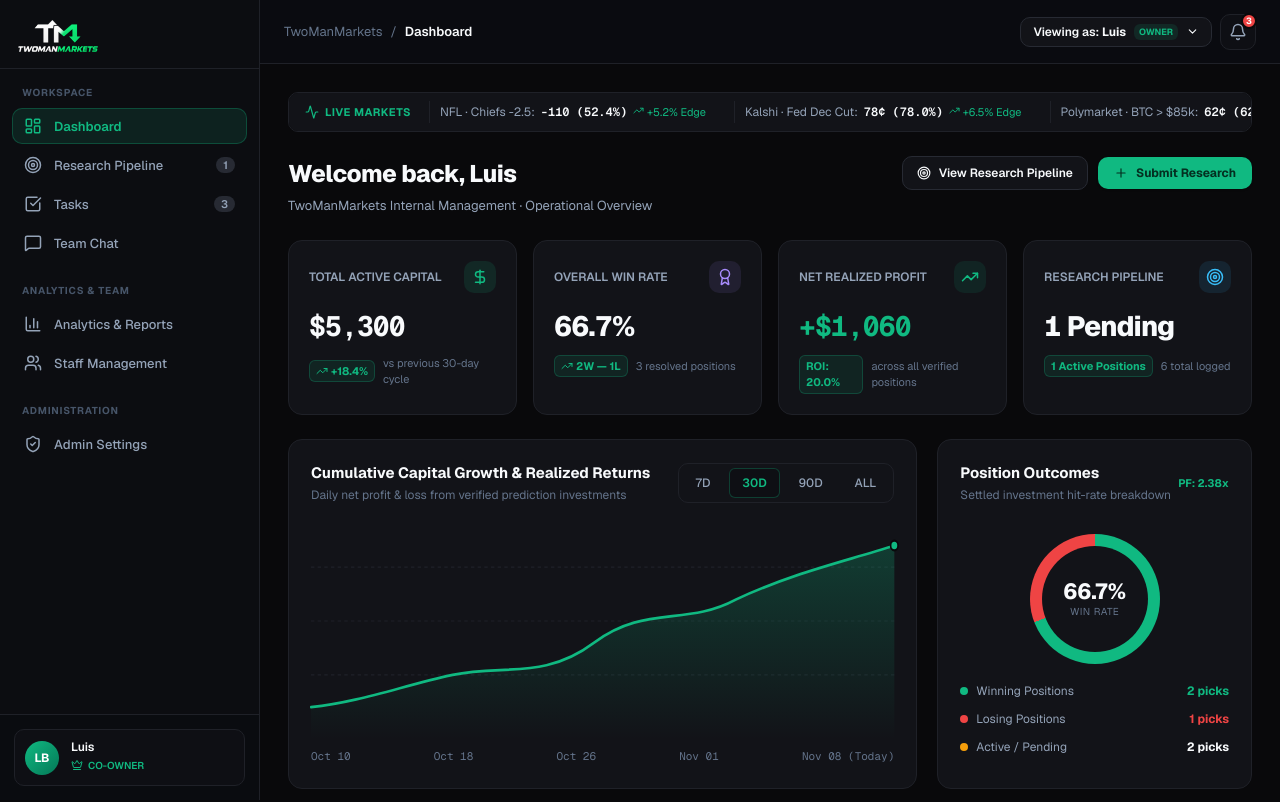
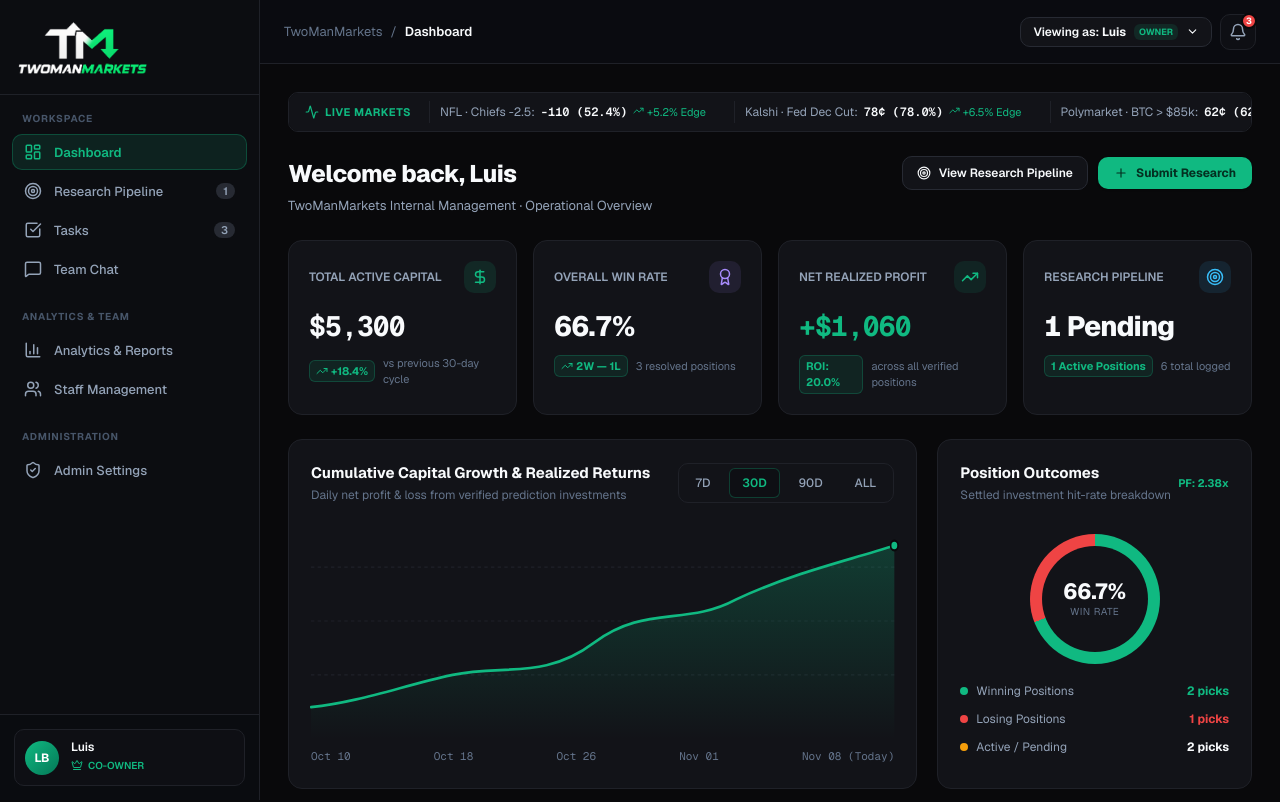
Before and after one commit to Nyx-abu/TwoManMarkets, a React (Vite) app: page / in a window 1280 px wide. Shown: the top 802 px of the page. Built offline with nearby package versions, Linux system fonts and the light colour scheme.

Commit message:
style: increase brand logo scale and sidebar header prominence

```diff
--- a/src/styles.css
+++ b/src/styles.css
@@ -191,23 +191,24 @@ a {
 }
 
 .sidebar-header {
-  padding: 20px 18px 16px;
-  display: flex;
-  align-items: center;
-  justify-content: space-between;
+  padding: 22px 18px 20px;
+  display: flex;
+  align-items: center;
+  justify-content: flex-start;
   border-bottom: 1px solid var(--border-subtle);
+  min-height: 84px;
 }
 
 .brand-wrapper {
   display: flex;
   align-items: center;
-  gap: 12px;
+  width: 100%;
 }
 
 .brand-logo-img {
-  height: 32px;
+  height: 52px;
   width: auto;
-  max-width: 140px;
+  max-width: 175px;
   object-fit: contain;
   filter: none;
 }
@@ -1910,7 +1911,7 @@ a {
 }
 
 .topbar-mobile-logo {
-  height: 24px;
+  height: 28px;
   width: auto;
 }
 
```
